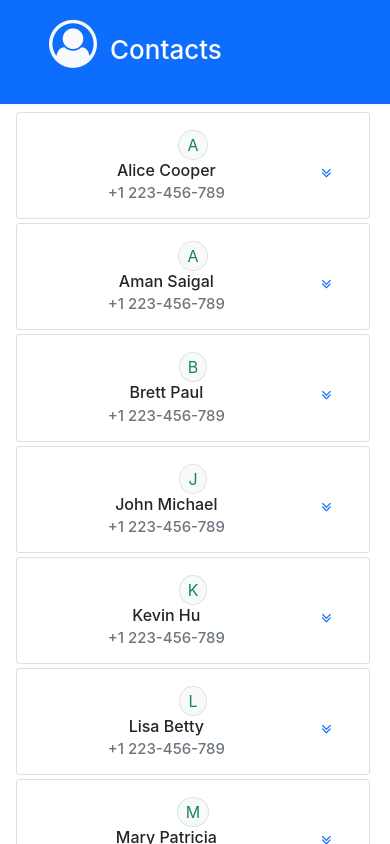
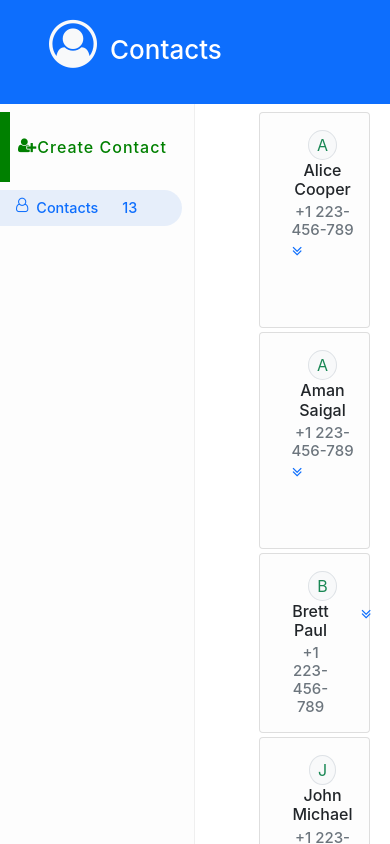
Before and after one commit to Monika-ch/Contacts, a React (Create React App) app: page / in a window 390 px wide. Shown: the top 844 px of the page. Built offline with nearby package versions, Linux system fonts and the light colour scheme.

Commit message:
vertical added, responsive UI, edit/delete buttons

```diff
--- a/src/components/Main.js
+++ b/src/components/Main.js
@@ -1,4 +1,5 @@
 import ContactsList from "../features/contacts/ContactsList";
+import ContactsVertical from "../features/contacts/ContactsVertical";
 import Header from "./Header";
 import { Col, Row } from "reactstrap";
 
@@ -7,10 +8,10 @@ const Main = () => {
     <>
       <Header />
       <Row>
-        <Col sm='4'>
-          {/* < ContactVertical /> */}
+        <Col xs='6' sm='5' md='4' lg='3'className="VerticalCol">
+          <ContactsVertical />
         </Col>
-        <Col>
+        <Col xs='6' sm='7' md='8' lg='7'>
           <ContactsList />
         </Col>
       </Row>
--- a/src/features/contacts/ContactCard.css
+++ b/src/features/contacts/ContactCard.css
@@ -12,3 +12,33 @@
 .contactCardCol {
   margin: 4px;
 }
+
+.contactCard {
+  background-color: #d6d6d60d !important;
+}
+
+.cardBtn:hover {
+  background-color: #e3e3e3;
+  border-bottom: 1px solid #0d6dfd52;
+  border-radius: 5px 5px 0 0;
+  -webkit-border-radius: 5px 5px 0 0;
+  -moz-border-radius: 5px 5px 0 0;
+  -ms-border-radius: 5px 5px 0 0;
+  -o-border-radius: 5px 5px 0 0;
+}
+
+.fa-pencil {
+  color: green;
+}
+
+.fa-trash-o {
+  color: red;
+}
+
+.hide {
+  visibility: hidden;
+}
+
+.contactCard:hover .hide {
+  visibility: visible;
+}
--- a/src/features/contacts/ContactCard.js
+++ b/src/features/contacts/ContactCard.js
@@ -1,5 +1,4 @@
 import {
-  Button,
   Card,
   CardBody,
   CardSubtitle,
@@ -10,7 +9,6 @@ import {
   Row,
 } from "reactstrap";
 import { useState } from "react";
-import "./ContactCard.css";
 
 const ContactCard = (props) => {
   const { firstName, lastName, phone, email } = { ...props.contact };
@@ -20,9 +18,9 @@ const ContactCard = (props) => {
   const toggle = () => setIsOpen(!isOpen);
 
   return (
-    <Card>
-      <CardBody>
-        <Row  className='m-0 p-0'>
+    <Card className='contactCard'>
+      <CardBody className='pe-0'>
+        <Row className='m-0 p-0'>
           <Col md='3' className='p-1'>
             <span
               className='initial rounded-circle border bg-light px-2 py-1 text-success'
@@ -44,9 +42,31 @@ const ContactCard = (props) => {
               </CardText>
             </Collapse>
           </Col>
-          <Col xs='2'>
-            <a className='text-primary' onClick={toggle}>
-              <i class='fa fa-angle-double-down' aria-hidden='true'></i>
+          <Col xs='3'>
+            <a
+              className='text-primary cardBtn p-1 p-xl-2'
+              onClick={toggle}
+              aria-label='See More'
+            >
+              <i className='fa fa-angle-double-down' aria-hidden='true'></i>
+            </a>
+            <a
+              className='cardBtn p-1 p-xl-2'
+              onClick={toggle}
+              aria-label='Edit Contact'
+            >
+              <span className='hide'>
+                <i className='fa fa-pencil' aria-hidden='true'></i>
+              </span>
+            </a>
+            <a
+              className='cardBtn p-1 p-xl-2'
+              onClick={toggle}
+              aria-label='Delete Contact'
+            >
+              <span className='hide'>
+                <i className='fa fa-trash-o hide' aria-hidden='true'></i>
+              </span>
             </a>
           </Col>
         </Row>
--- a/src/features/contacts/ContactsList.js
+++ b/src/features/contacts/ContactsList.js
@@ -1,6 +1,7 @@
 import { CONTACTS } from "../../app/shared/CONTACTS";
 import { Col, Row } from "reactstrap";
 import ContactCard from "./ContactCard";
+import "./ContactCard.css";
 
 const ContactsList = () => {
   const sortedContacts = CONTACTS.sort((a, b) => {
@@ -9,8 +10,8 @@ const ContactsList = () => {
     return result !== 0 ? result : a.lastName.localeCompare(b.lastName);
   }).map((contact) => {
     return (
-      <Row>
-        <Col md='5' className='contactCardCol' key={contact.id}>
+      <Row className='ps-5'>
+        <Col md='8' lg='8' xl='6' className='contactCardCol' key={contact.id}>
           <ContactCard contact={contact} />
         </Col>
       </Row>
--- /dev/null
+++ b/src/features/contacts/ContactsVertical.css
@@ -0,0 +1,87 @@
+.VerticalCol {
+  border-right: 1px solid #0000000e;
+  margin-right: 120px;
+  background-color: #d6d6d60e;
+}
+
+.createBtn {
+  box-sizing: border-box;
+  padding: 25px 26px;
+  display: flex;
+  outline: 0;
+  font-size: 1.32rem;
+  font-weight: 500;
+  line-height: 1.25rem;
+  color: #202124;
+  text-overflow: ellipsis;
+  vertical-align: middle;
+  white-space: nowrap;
+  text-decoration: none;
+  color: green;
+  letter-spacing: 1px;
+  border-left: 10px solid green;
+}
+
+.createBtn:hover {
+  border: 1px solid rgba(0, 60, 128, 0.294);
+  border-left: 10px solid green;
+  padding: 24px 26px;
+  border-radius: 0 6px 6px 0;
+  -webkit-border-radius: 0 6px 6px 0;
+  -moz-border-radius: 0 6px 6px 0;
+  -ms-border-radius: 0 6px 6px 0;
+  -o-border-radius: 0 6px 6px 0;
+}
+
+.contactBtn {
+  padding: 10px 26px;
+  display: flex;
+  outline: 0;
+  font-weight: 500;
+  line-height: 1.25rem;
+  color: #202124;
+  text-overflow: ellipsis;
+  vertical-align: middle;
+  white-space: nowrap;
+  text-decoration: none;
+}
+
+.createCol {
+  border-radius: 0 25px 25px 0;
+  cursor: pointer;
+}
+
+.btnCol {
+  background-color: rgba(43, 113, 226, 0.106);
+  border-radius: 0 25px 25px 0;
+  cursor: pointer;
+}
+
+@media (max-width: 1024px) {
+  .VerticalCol {
+    margin-right: 0;
+  }
+}
+
+@media (max-width: 768px) {
+  .createBtn {
+    font-size: 1.25rem;
+  }
+}
+
+@media (max-width: 500px) {
+  .createBtn {
+    font-size: 1rem;
+    padding: 25px 8px;
+  }
+
+  .createBtn:hover {
+    border: 1px solid rgba(0, 60, 128, 0.294);
+    padding: 24px 8px;
+  }
+
+  .contactBtn {
+    font-size: .9rem;
+    padding: 8px 0 8px 16px;
+  }
+}
--- /dev/null
+++ b/src/features/contacts/ContactsVertical.js
@@ -0,0 +1,37 @@
+import { CONTACTS } from "../../app/shared/CONTACTS";
+import { Col } from "reactstrap";
+import "./ContactsVertical.css";
+
+const ContactsVertical = () => {
+  const contactsCount = CONTACTS.length;
+
+  return (
+    <div className='Vertical pb-5 mt-2'>
+      <Col className='createCol'>
+        <a className='createBtn mb-2 mb-sm-5' aria-hidden='true'>
+          <i className='fa fa-user-plus pe-sm-2 pe-md-3' aria-hidden='true'></i>{" "}
+          <span className='createContact' aria-label='Create Contact'>
+            Create Contact
+          </span>
+        </a>
+      </Col>
+      <Col className='btnCol'>
+        <a
+          className='text-primary active contactBtn'
+          aria-hidden='true'
+          role='button'
+          aria-pressed='true'
+        >
+          <i className='fa fa-user-o pe-2 pe-md-3' aria-hidden='true'></i>
+          <span className='pe-4 pe-md-5' aria-label='Contacts'>
+            Contacts
+          </span>
+          <span aria-label={contactsCount}>{contactsCount}</span>
+        </a>
+      </Col>
+      {/* </Row> */}
+    </div>
+  );
+};
+
+export default ContactsVertical;
```
